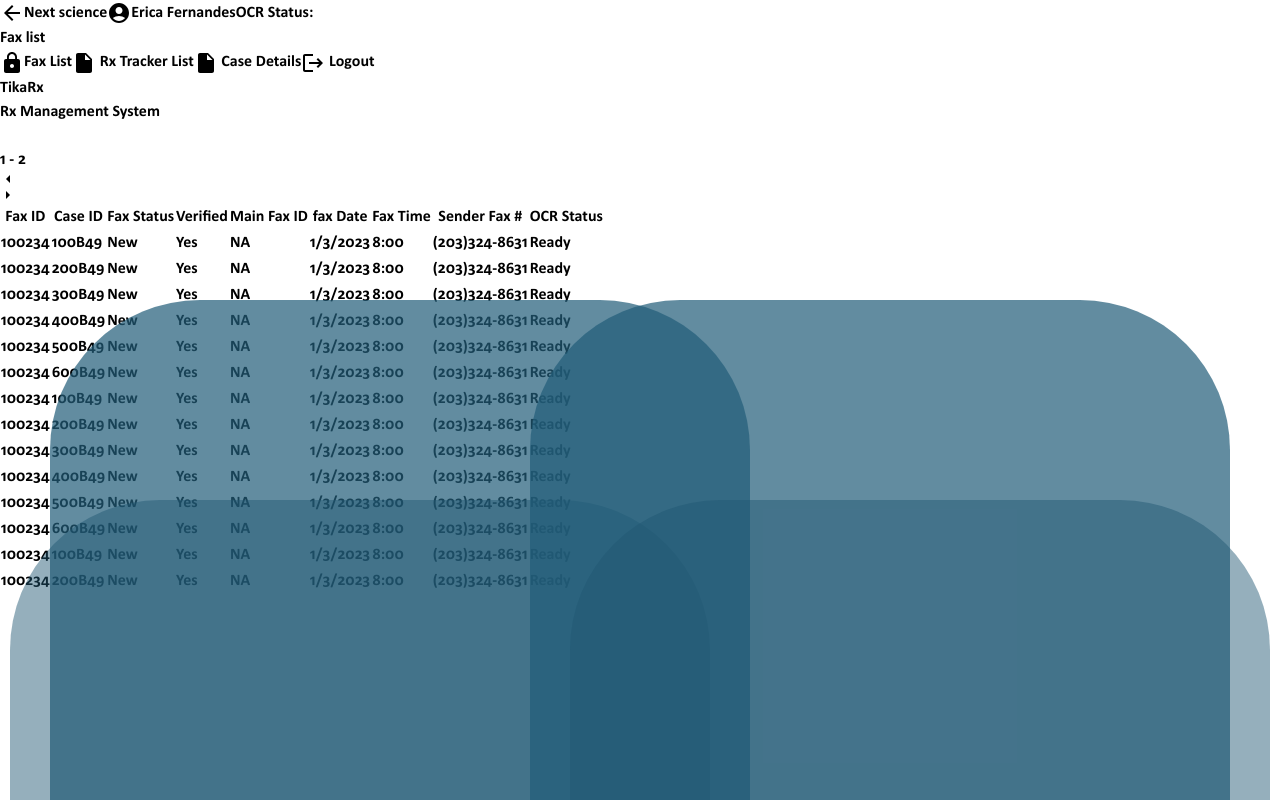
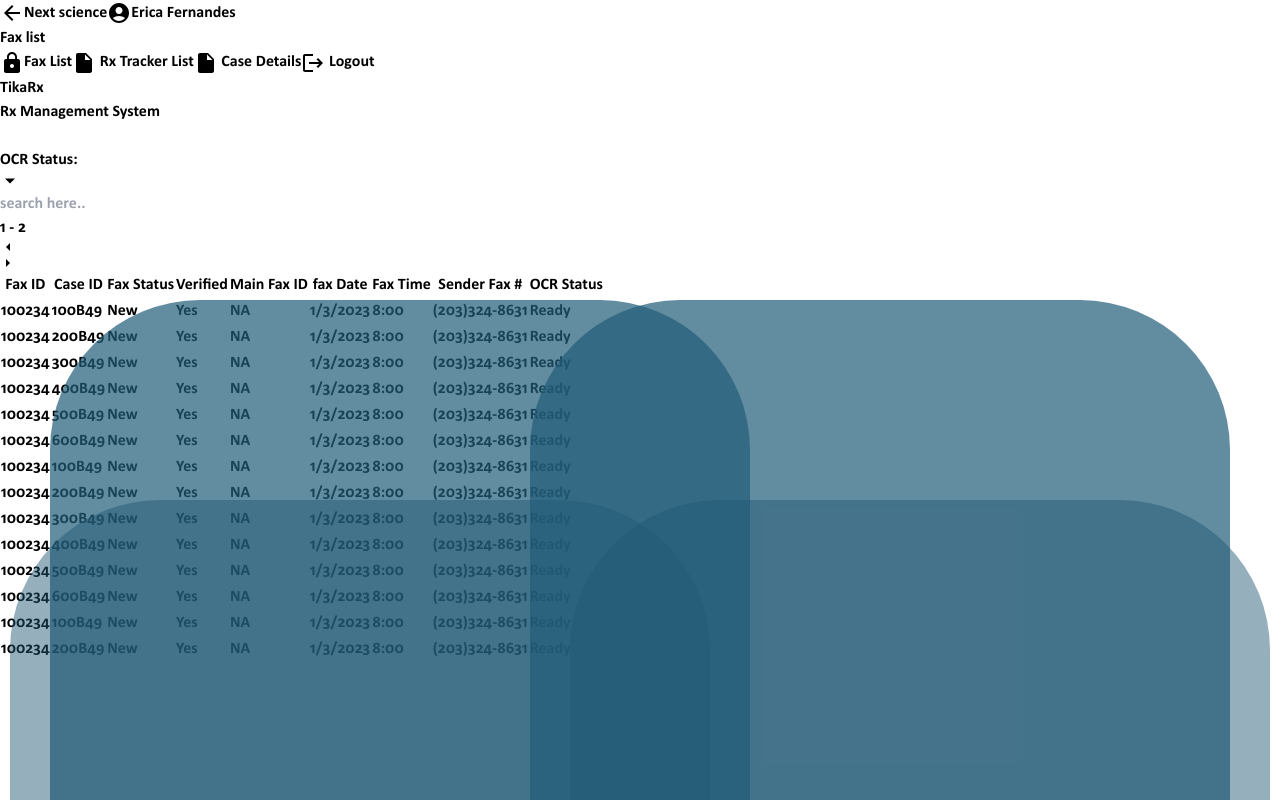
Before and after one commit to rbasuvarajTika/react_Ui_Design, a React (Vite) app: page /table in a window 1280 px wide. Shown: the top 800 px of the page. Built offline with nearby package versions, Linux system fonts and the light colour scheme.

Commit message:
Duplicate page

```diff
--- a/src/App.jsx
+++ b/src/App.jsx
@@ -2,16 +2,25 @@
 import Table from "./components/table/Table"
 import { BrowserRouter, Route, Routes } from "react-router-dom"
 import Forgot_Page from "./pages/forgot _page/Forgot_Page"
+import Duplicate_Fax from "./components/fax/Duplicate_Fax"
+import { DuplicateContext } from "./context/DuplicateContext"
+import { useState } from "react"
 
 function App() {
+  const [openDuplicate, setOpenDuplicate] = useState(false)
+  const [showForms, setShoeForms] = useState(false)
+
   return (
+    <DuplicateContext.Provider value={{ setOpenDuplicate, openDuplicate, setShoeForms, showForms }} >
       <BrowserRouter>
         <Routes>
           <Route path="/" element={<Login />} />
           <Route path="/table" element={<Table />} />
-        <Route  path="/forgot" element={<Forgot_Page />}/>
+          <Route path="/forgot" element={<Forgot_Page />} />
         </Routes>
       </BrowserRouter>
+    </DuplicateContext.Provider>
+
   )
 }
 
--- a/src/components/Login.jsx
+++ b/src/components/Login.jsx
@@ -25,7 +25,7 @@
                             />
                         </span>
                         <span>
-                            <label htmlFor="passcode" className="text-white text-sm">Passcode:</label>
+                            <label htmlFor="passcode" className="text-white text-sm">Password</label>
                             <input
                                 type="password"
                                 className="ml-5 rounded-full px-2 focus:outline-none"
@@ -34,8 +34,8 @@
                         <span className="w-full flex items-center justify-end">
                             <input type="checkbox" className="rounded-3xl mr-1" />
                             <label htmlFor="rememberMe" className="text-white text-[9px] font-light font-sans italic">Remember Me</label>
-                            <a href="#" className="ml-2 text-white text-[9px] font-sans italic" onClick={() => navigate("/forgot")}>
-                                Forgot UserID/Passcode
+                            <a href="#" className="ml-2 text-white text-[9px] font-sans italic" >
+                                Forgot UserID/<span onClick={() => navigate("/forgot")}>Password</span>
                             </a>
                         </span>
                         <button className="relative self-end rounded-full text-xs px-12 py-1 button-85 bg-white border-2 text-black" onClick={() => navigate("/table")}>Login</button>
--- /dev/null
+++ b/src/components/fax/Duplicate_Fax.jsx
@@ -0,0 +1,16 @@
+import React from 'react'
+import Table from '../table/Table'
+
+const Duplicate_Fax = () => {
+    return (
+        <div className="w-ful pt-5 relative  overflow-x-auto rounded-xl  p-1  overflow-y-scroll  h-[640px] no-scrollbar ">
+            <div className="w-full  h-full flex md:flex-row flex-col justify-between items-center p-2 gap-10 overflow-hidden">
+                <div className='text-black w-full h-[calc(100%-1rem)]  bg-[#ffff] border-2 shadow-2xl rounded-xl '>
+                </div>
+                <div className='text-black w-full h-[calc(100%-1rem)] bg-[#ffff] shadow-2xl border-2  rounded-xl '></div>
+            </div>
+        </div>
+    )
+}
+
+export default Duplicate_Fax
--- a/src/components/table/FaxId_Form.jsx
+++ b/src/components/table/FaxId_Form.jsx
@@ -1,9 +1,19 @@
-import React from 'react'
+import React, { useContext } from 'react'
 import { FaArrowLeft, FaArrowRight, } from 'react-icons/fa';
 import { LuMinus, LuPlus } from 'react-icons/lu';
 import { AiFillCloseCircle } from 'react-icons/ai';
+import { useNavigate } from 'react-router-dom';
+import { DuplicateContext } from '../../context/DuplicateContext';
 
 const FaxId_Form = ( {close_Form} ) => {
+
+  const navigate = useNavigate();
+  const {setOpenDuplicate, openDuplicate, showForms, setShoeForms} = useContext(DuplicateContext)
+
+  const handleOpen_Duplicate = () => {
+    setOpenDuplicate(true)
+    setShoeForms(false)
+  }
 
 
 
@@ -23,7 +33,7 @@
         </div>
 
         <div className='flex flex-col gap-2 absolute top-1/2 md:right-4 right-2'>
-          <div className=' rounded-lg w-7 h-7 bg-[#00aee6] flex justify-center items-center shadow shadow-[#00aee6] cursor-pointer' > <LuPlus /></div>
+          <div className=' rounded-lg w-7 h-7 bg-[#00aee6] flex justify-center items-center shadow shadow-[#00aee6] cursor-pointer'onClick={handleOpen_Duplicate} > <LuPlus /></div>
           <div className=' rounded-lg w-7 h-7 bg-[#00aee6] flex justify-center items-center shadow-[#00aee6] cursor-pointer' > <LuMinus /></div>
         </div>
 
--- a/src/components/table/Table.jsx
+++ b/src/components/table/Table.jsx
@@ -7,12 +7,26 @@
 } from "@mui/icons-material";
 import TableList from "./TableList";
 import Background from "../Background";
-import { useNavigate } from "react-router-dom";
-import { useState } from "react";
+import { useLocation, useNavigate } from "react-router-dom";
+import { Children, useContext, useState } from "react";
+import Duplicate_Fax from "../fax/Duplicate_Fax";
+import { DuplicateContext } from "../../context/DuplicateContext";
 
 function Table() {
     const [search, setSearch] = useState("")
     const navigate = useNavigate();
+    const location = useLocation();
+    const { setOpenDuplicate, openDuplicate, showForms,setShoeForms } = useContext(DuplicateContext)
+
+    const fax_handleClick = () => {
+        setOpenDuplicate(false)
+        navigate("/table")
+        setShoeForms(false)
+    }
+
+    console.log("showForm", showForms);
+
+
 
 
 
@@ -31,24 +45,24 @@
                         <AccountCircle />
                         <span className="underline hidden md:block z-50">Erica Fernandes</span>
                     </span>
-                    <span className="hidden md:flex items-center gap-1 z-50  ">
+                    {/* <span className="hidden md:flex items-center gap-1 z-50  ">
                         OCR Status:
                         <input
                             type="search"
                             onChange={(e) => setSearch(e.target.value)}
                             className="w rounded-full outline-none px-2 py-1.5 text-black "
                         />
-                    </span>
+                    </span> */}
                 </div>
                 <div>
-                    <span className="uppercase text-[#FE7D00] text-sm font-bold z-50">
+                    <span className="uppercase cursor-pointer text-[#FE7D00] text-sm font-bold z-50" >
                         Fax list
                     </span>
                 </div>
                 <div className="flex items-center gap-5">
-                    <span className="text-[#FE7D00] flex items-center z-50 ">
+                    <span className="text-[#FE7D00] flex items-center z-50 cursor-pointer" onClick={fax_handleClick}>
                         <Lock />
-                        <span className="hidden md:block z-50">Fax List</span>
+                        <span className="hidden md:block z-50" >Fax List</span>
                     </span>
                     <span className="flex items-center z-50">
                         <InsertDriveFile />
@@ -80,7 +94,9 @@
                 />
             </div>
             <Background />
+
             <TableList search={search} />
+
         </div>
     )
 }
--- a/src/components/table/TableList.jsx
+++ b/src/components/table/TableList.jsx
@@ -1,12 +1,16 @@
-import { useState } from "react";
+import { useContext, useState } from "react";
 import { data } from "../../Data/Data";
 import Pagination from "../Pagination";
 import FaxId_Form from "./FaxId_Form";
+import { IoMdArrowDropdown } from "react-icons/io";
+import { DuplicateContext } from "../../context/DuplicateContext";
+import Duplicate_Fax from "../fax/Duplicate_Fax";
 
-const TableList = ({ search }) => {
+const TableList = ({ search,  }) => {
     const [currentpage, setCurrentPage] = useState(1);
     const [postsPerPage, setPostPerPage] = useState(14)
     const [showForm, setShoeForm] = useState(false)
+    const {setOpenDuplicate, openDuplicate, showForms, setShoeForms} = useContext(DuplicateContext)
 
 
     const lastPostIndex = currentpage * postsPerPage;
@@ -14,30 +18,45 @@
     const currentPosts = data.slice(firstPostIndex, lastPostIndex)
     const npage = Math.ceil(data.length / postsPerPage)
 
-    const open_form = () => {
-        setShoeForm(true)
-
+    const open_form = ({showForm}) => {
+        setShoeForms(true)
         console.log(!showForm);
     }
 
-    const close_Form =() => {
-        setShoeForm(false)
+    const close_Form = () => {
+        setShoeForms(false)
     }
 
 
     return (
         <>
+            <div className="w-ful pt-5 relative overflow-x-auto rounded-xl bg-white p-1  overflow-y-scroll max-h-[630px h-[calc(100%-4rem)] no-scrollbar">
+                {
+                    !openDuplicate ?
+                <>
+                <div className="w-full h-ful flex justify-between items-center p-2 ">
+                    <div className="flex gap-5">
+                        <span className="hidden md:flex items-center gap-1 z-50 text-black  relative">
+                            OCR Status:
+                            <input
+                                type="search"
+                                // onChange={(e) => setSearch(e.target.value)}
+                                className="w rounded-full outline-none px-2 py-1.5 text-black border border-black "
+                            />
+                            <div className="absolute right-2">
+                                <IoMdArrowDropdown size={20} />
+                            </div>
+                        </span>
+                        <div>
+                            <span>
+                                 <input type="search"
+                                 className="border  px-4 shadow-lg rounded-md py-2 placeholder:text-black text-gray-500"
+                                  placeholder="search here.."  />
+                            </span>
 
-            {/* <div className="z-50">
-                {
-                    showForm&&  <FaxId_Form />
-                }
+                        </div>
+                    </div>
 
-            </div> */}
-
-
-            <div className="w-ful pt-5 relative overflow-x-auto rounded-xl bg-white p-1  overflow-y-scroll max-h-[630px h-[calc(100%-40rem) no-scrollbar">
-                <div className="w-full h-full flex justify-end items-center p-2 ">
                     <Pagination
                         totalPosts={data.length}
                         postsPerPage={postsPerPage}
@@ -46,12 +65,16 @@
                         lastPostIndex={lastPostIndex}
                         npage={npage}
                     />
+
+                </div>
+                <div>
+
                 </div>
                 <div className="relative overflow-x-auto rounded-xl bg-white p-1  overflow-y-scroll xl:h-[600px]  h-[500px]   no-scrollbar ">
                     <table className="w-full text-sm text-center table-auto  ">
                         <thead className="">
-                            <tr className="text-sm text-[#2b5b7a] font-bold bg-[#a3d3ffa4] rounded-2xl">
-                                <th className="px-6 py-3">Fax ID</th>
+                            <tr className="text-sm text-[#2b5b7a] font-bold bg-[#a3d3ffa4] rounded-2xl ">
+                                <th className="px-6 py-3 ">Fax ID</th>
                                 <th className="px-6 py-3">Case ID</th>
                                 <th className="px-6 py-3">Fax Status</th>
                                 <th className="px-6 py-3">Verified</th>
@@ -69,7 +92,7 @@
                             }).map((item, index) => (
                                 <tr
                                     key={index}
-                                    className={`${index % 2 === 0 ? "" : "bg-[#e2e2e2]"
+                                    className={`${index % 2 === 0 ? "" : "bg-[#f8f8f8]  "
                                         } bg-white text-black/70 text-xs`}
                                 >
 
@@ -91,11 +114,23 @@
                         </tbody>
                     </table>
                 </div>
-                {
-                    showForm &&   <FaxId_Form  close_Form={close_Form} setShoeForm={setShoeForm} />
+                </> :
+                 <Duplicate_Fax />
                 }
 
+
+                {
+                     showForms && <FaxId_Form close_Form={close_Form} setShoeForm={setShoeForm} />
+                }
+
+                {/* {
+                    openDuplicate && <Duplicate_Fax />
+                } */}
+
+
+
             </div>
+
         </>
     );
 };
--- /dev/null
+++ b/src/context/DuplicateContext.js
@@ -0,0 +1,3 @@
+import { createContext } from "react";
+
+export const DuplicateContext = createContext({});
--- a/src/pages/forgot _page/Forgot_Page.jsx
+++ b/src/pages/forgot _page/Forgot_Page.jsx
@@ -18,7 +18,7 @@
                     <h1 className="text-xl text-white text-center py-5">Welcome User_name</h1>
                     <form className="flex flex-col items-center  gap-5">
                         <span className="flex md:flex-row flex-col md:items-center items-start md:gap-0 gap-2">
-                            <label htmlFor="userId" className="text-white text-sm ">Enter New Passw ord:</label>
+                            <label htmlFor="userId" className="text-white text-sm ">Enter New Password:</label>
                             <input
                                 type="text"
                                 className="md:ml-5 rounded-full px-2  focus:outline-none "
```
Also changed, not shown: src/index.css (line endings or trailing spaces). Lines whose indentation alone changed are shown as unchanged.
